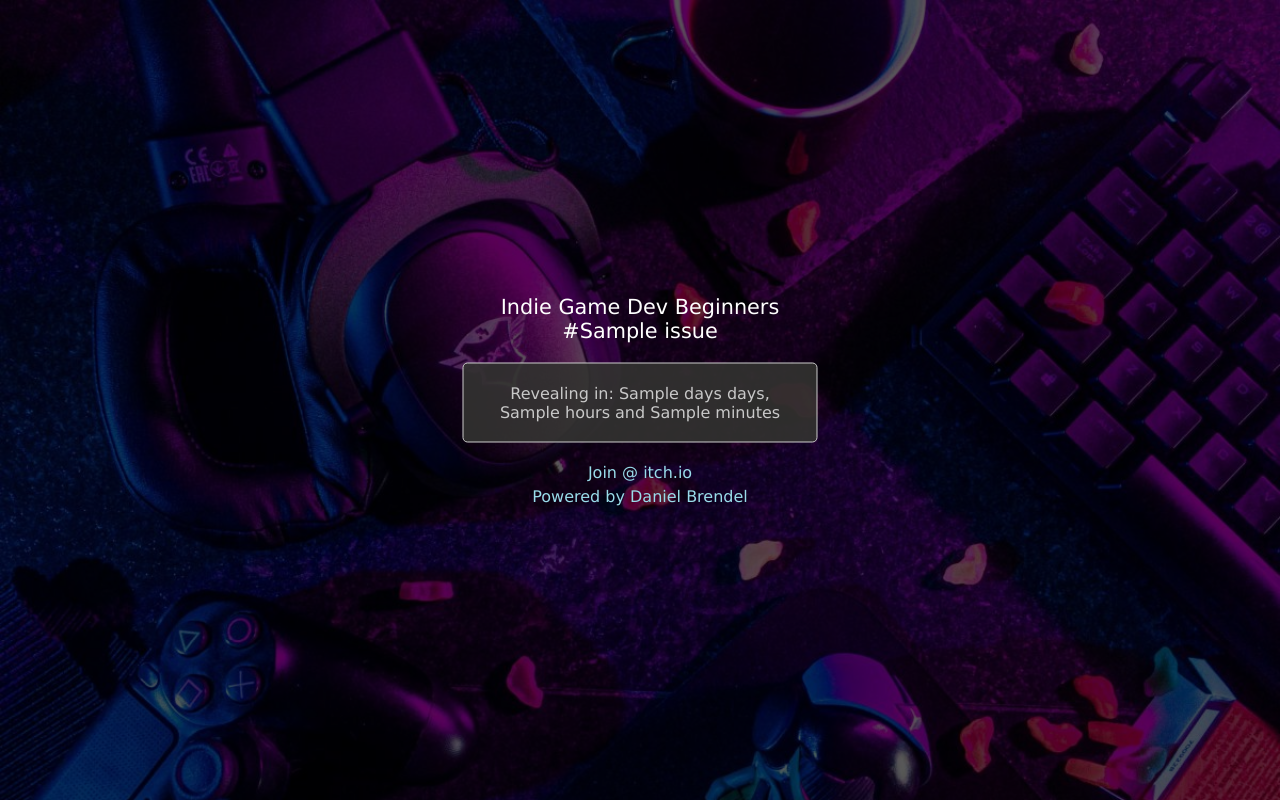
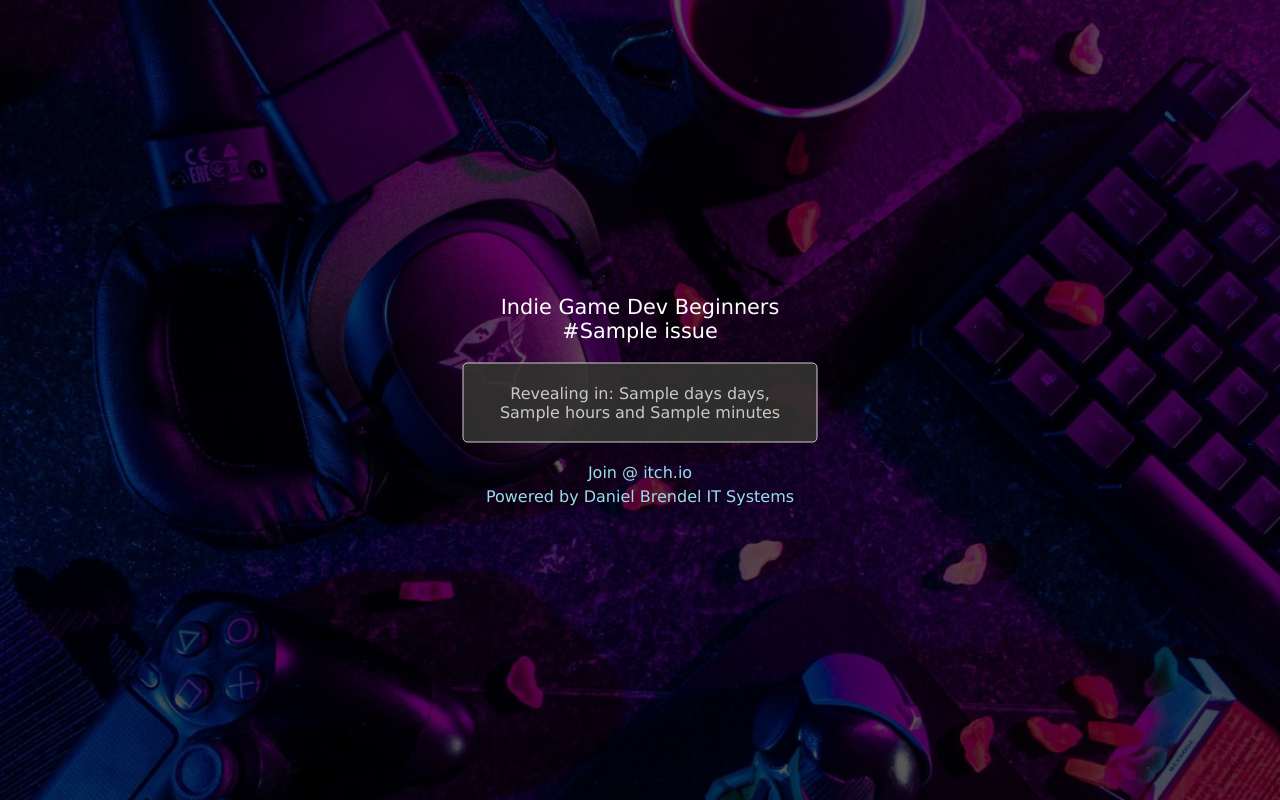
Before and after one commit to danielbrendel/dnyPortfolioApp, a Laravel app: template resources/views/gamejam.blade.php in a window 1280 px wide. Run offline with Laravel 8, Linux system fonts and the light colour scheme; the template is opened without the code that fills it: most values are stand-ins (such as "Sample title", 1, 10 or a date in 2020).

Commit message:
Use title

```diff
--- a/resources/views/gamejam.blade.php
+++ b/resources/views/gamejam.blade.php
@@ -135,7 +135,7 @@
 
                     <div class="links">
                         <div class="link"><a href="{{ env('GAMEJAM_LINK') }}">Join @ itch.io</a></div>
-                        <div class="link"><a href="{{ url('/') }}">Powered by {{ env('APP_AUTHOR') }}</a></div>
+                        <div class="link"><a href="{{ url('/') }}">Powered by {{ env('APP_TITLE') }}</a></div>
                     </div>
                 </div>
             </div>
```
